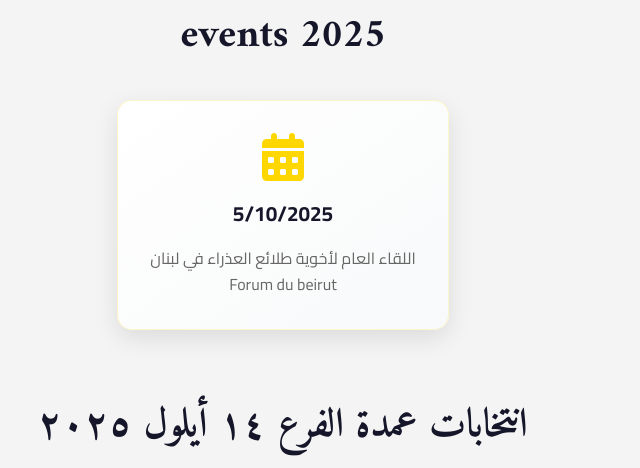
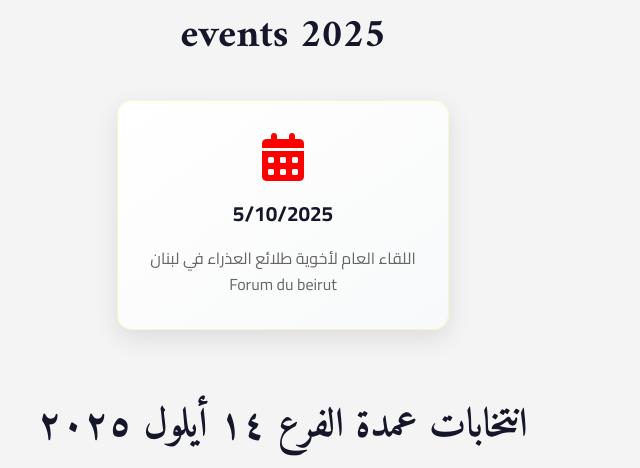
Before and after one commit to RoBat-1/tala2e3_barhalioun, a plain HTML site: page index.html in a window 1280 px wide. Shown: the part 860-1328 px from the top of the page, without its empty margins (357-997 px from the left). Drawn offline with nearby package versions, Linux system fonts and the light colour scheme.

Commit message:
Update index.html

```diff
--- a/index.html
+++ b/index.html
@@ -530,7 +530,7 @@
                 <h2>2025 events</h2>
                 <div class="services-grid">
                     <div class="service-card fade-in">
-                        <i class="fas fa-calendar-alt"></i>
+                        <i class="fas fa-calendar-alt" style="color:red;"></i>
                         <h3>5/10/2025</h3>
                         <p>اللقاء العام لأخوية طلائع العذراء في لبنان</p>
                         <p> Forum du beirut</p>
```
